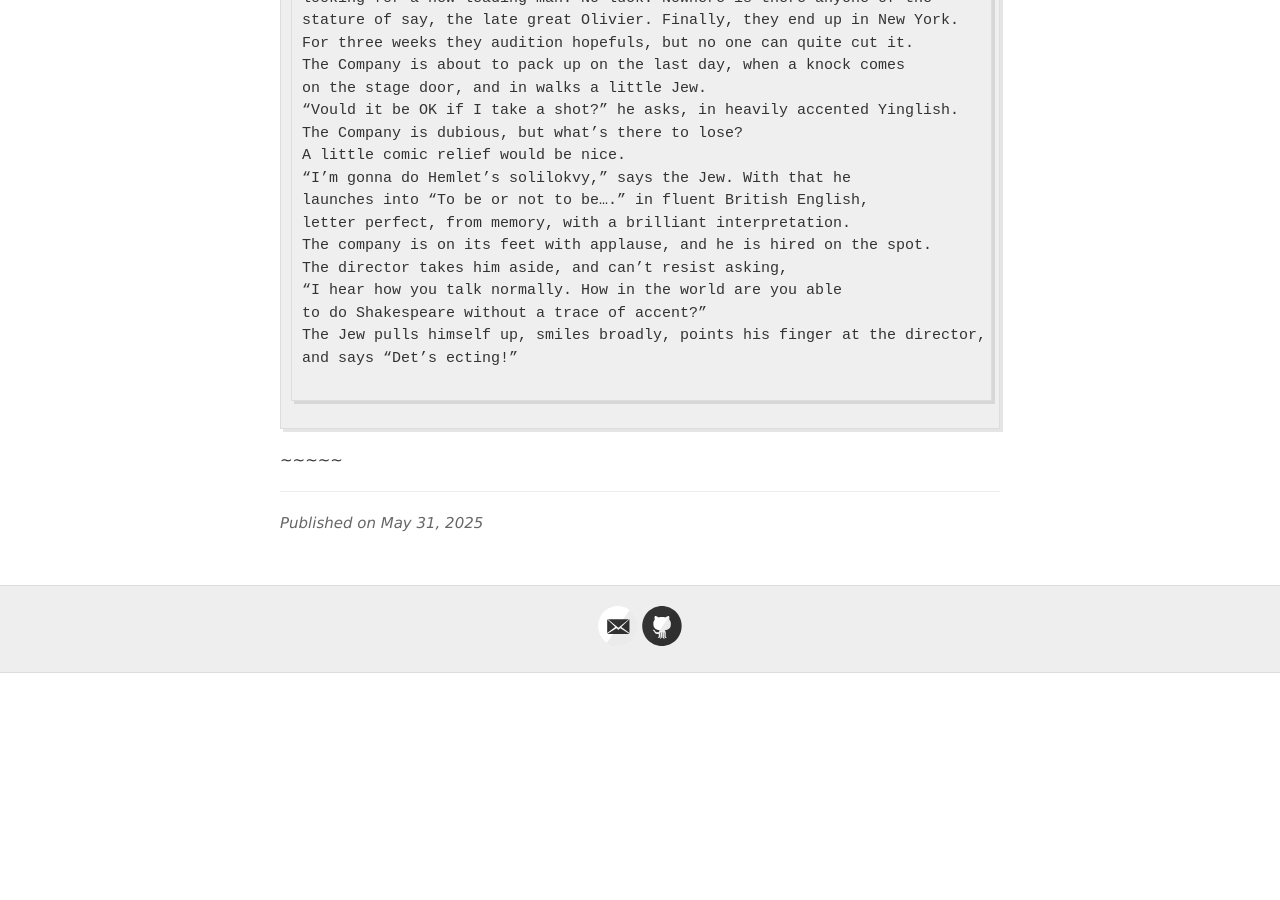
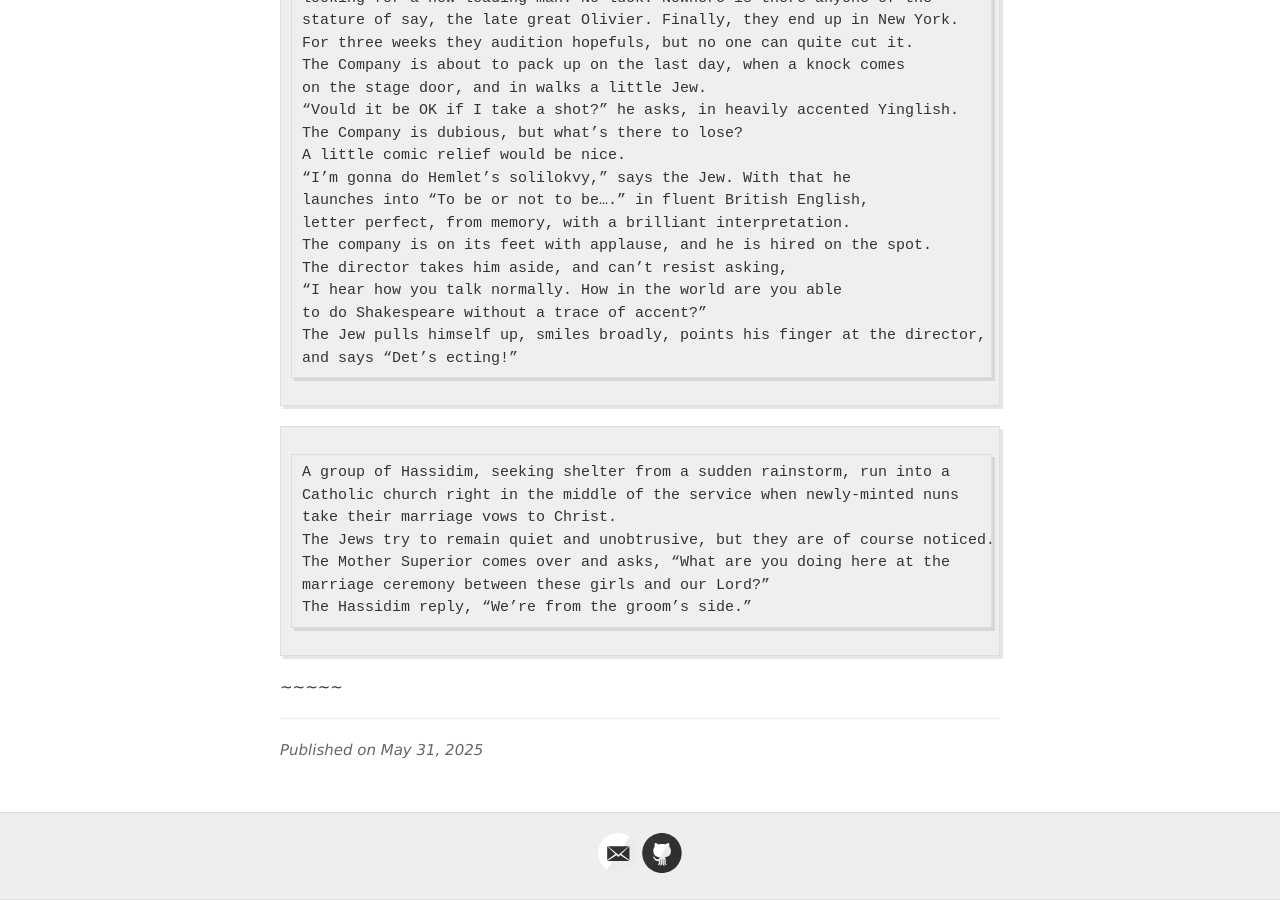
Before and after one commit to jvmallow/jvmallow.github.io, a Jekyll site: the page built from _posts/2025-05-31-Jewish_Humor.md, in a window 1280 px wide and 900 px high, scrolled down 25163 px. Built offline with Jekyll 4.4.1, drawn with Linux system fonts in a browser that asks for light colours; a script that is not in the unit is left out; before the commit the page ends 25836 px from its top, so only the background shows below that.

Commit message:
Update 2025-05-31-Jewish_Humor.md

```diff
--- a/_posts/2025-05-31-Jewish_Humor.md
+++ b/_posts/2025-05-31-Jewish_Humor.md
@@ -1011,6 +1011,14 @@ The director takes him aside, and can’t resist asking,
 to do Shakespeare without a trace of accent?”
 The Jew pulls himself up, smiles broadly, points his finger at the director,
 and says “Det’s ecting!”
-
 ~~~~~
 ~~~~~
+A group of Hassidim, seeking shelter from a sudden rainstorm, run into a
+Catholic church right in the middle of the service when newly-minted nuns
+take their marriage vows to Christ.
+The Jews try to remain quiet and unobtrusive, but they are of course noticed.
+The Mother Superior comes over and asks, “What are you doing here at the
+marriage ceremony between these girls and our Lord?”
+The Hassidim reply, “We’re from the groom’s side.”
+~~~~~
+~~~~~
```
